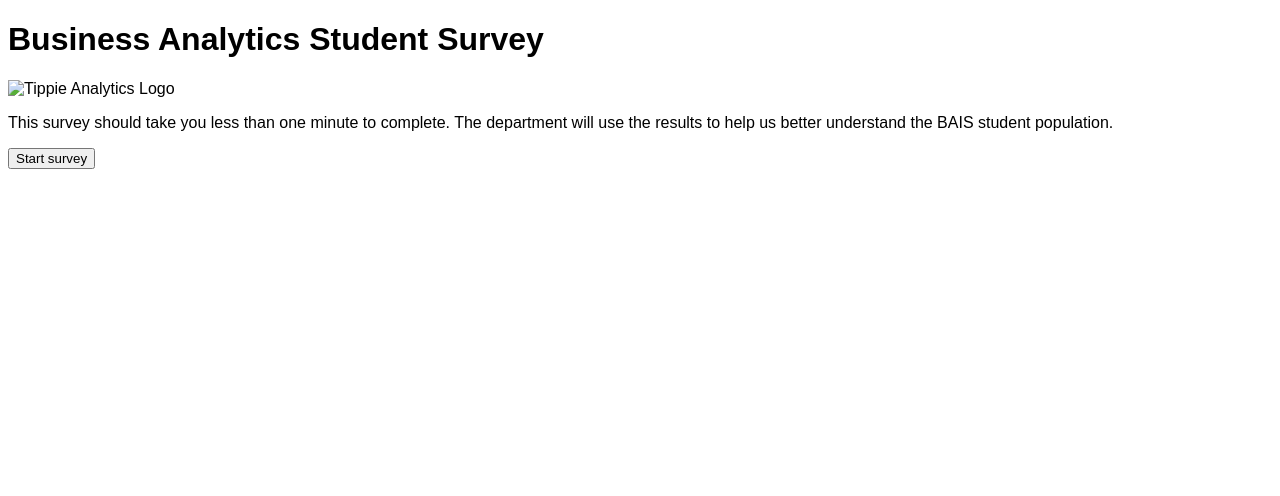
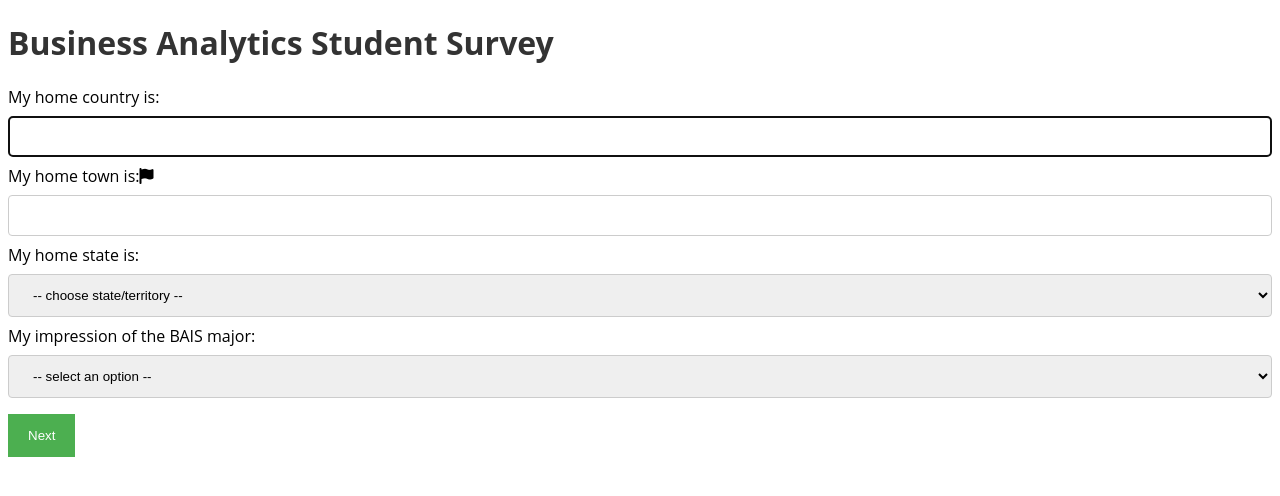
Before and after one commit to jfarrelly27/jfarrelly_HW7, a plain HTML site: page jfarrelly_p1.html in a window 1280 px wide. Drawn offline with Linux system fonts and the light colour scheme.

Commit message:
changing p1

```diff
--- a/jfarrelly_p1.html
+++ b/jfarrelly_p1.html
@@ -3,25 +3,96 @@
 <head>
     <meta charset="UTF-8">
     <meta name="viewport" content="width=device-width, initial-scale=1.0">
-    <title>Business Analytics Student Survey</title>
-    <style>
-        /* Default font family */
-        body {
-            font-family: sans-serif;
-        }
-        /* Default image styling */
-        .survey-image {
-            max-width: 100%;
-            height: auto;
-        }
-    </style>
+    <title>Page 1 - Student Survey</title>
+    <link rel="stylesheet" href="styles.css">
+    <script src="https://kit.fontawesome.com/a1804f2b23.js" crossorigin="anonymous"></script>
 </head>
 <body>
-    <div class="header-container">
-        <h1>Business Analytics Student Survey</h1>
-        <img src="images/Analytics Logo.jpeg" alt="Tippie Analytics Logo" class="survey-image">
-    </div>
-    <p>This survey should take you less than one minute to complete. The department will use the results to help us better understand the BAIS student population.</p>
-    <button onclick="window.location.href='jfarrelly_p1.html';">Start survey</button>
+    <h1>Business Analytics Student Survey</h1>
+    <form action="jfarrelly_p2.html">
+        <label for="home-country">My home country is:</label><br>
+        <input type="text" id="home-country" name="home-country" autofocus><br>
+
+        <label for="home-town">My home town is:</label><span class="tooltip"><i class="fa-solid fa-flag"></i><span class="tooltiptext">Please enter the name of the town where you grew up.</span></span><br>
+        <input type="text" id="home-town" name="home-town" required><br>
+
+        <label for="state-select">My home state is:</label><br>
+        <select name="state" id="state-select" required>
+            <option value="">-- choose state/territory --</option>
+            <!-- Complete list of states and territories -->
+            <option value="Not Applicable">Not Applicable</option>
+                <option value="">-- choose state/territory --</option>
+                <option value="AL">AL</option>
+                <option value="AK">AK</option>
+                <option value="AZ">AZ</option>
+                <option value="AR">AR</option>
+                <option value="CA">CA</option>
+                <option value="CO">CO</option>
+                <option value="CT">CT</option>
+                <option value="DE">DE</option>
+                <option value="FL">FL</option>
+                <option value="GA">GA</option>
+                <option value="HI">HI</option>
+                <option value="ID">ID</option>
+                <option value="IL">IL</option>
+                <option value="IN">IN</option>
+                <option value="IA">IA</option>
+                <option value="KS">KS</option>
+                <option value="KY">KY</option>
+                <option value="LA">LA</option>
+                <option value="ME">ME</option>
+                <option value="MD">MD</option>
+                <option value="MA">MA</option>
+                <option value="MI">MI</option>
+                <option value="MN">MN</option>
+                <option value="MS">MS</option>
+                <option value="MO">MO</option>
+                <option value="MT">MT</option>
+                <option value="NE">NE</option>
+                <option value="NV">NV</option>
+                <option value="NH">NH</option>
+                <option value="NJ">NJ</option>
+                <option value="NM">NM</option>
+                <option value="NY">NY</option>
+                <option value="NC">NC</option>
+                <option value="ND">ND</option>
+                <option value="OH">OH</option>
+                <option value="OK">OK</option>
+                <option value="OR">OR</option>
+                <option value="PA">PA</option>
+                <option value="RI">RI</option>
+                <option value="SC">SC</option>
+                <option value="SD">SD</option>
+                <option value="TN">TN</option>
+                <option value="TX">TX</option>
+                <option value="UT">UT</option>
+                <option value="VT">VT</option>
+                <option value="VA">VA</option>
+                <option value="WA">WA</option>
+                <option value="WV">WV</option>
+                <option value="WI">WI</option>
+                <option value="WY">WY</option>
+                <!-- Added Washington D.C. -->
+                <option value="DC">DC - Washington D.C.</option>
+                <!-- Added U.S. Territories -->
+                <option value="AS">AS - American Samoa</option>
+                <option value="GU">GU - Guam</option>
+                <option value="MP">MP - Northern Mariana Islands</option>
+                <option value="PR">PR - Puerto Rico</option>
+                <option value="VI">VI - U.S. Virgin Islands</option>
+            </select>
+        </select><br>
+
+        <label for="impression">My impression of the BAIS major:</label><br>
+        <select id="impression" name="impression" required>
+            <option value="">-- select an option --</option>
+            <option value="5">Very positive</option>
+            <option value="4">Somewhat positive</option>
+            <option value="3">Neutral</option>
+            <option value="2">Somewhat negative</option>
+            <option value="1">Very negative</option>
+        </select><br>
+        <input type="submit" value="Next">
+    </form>
 </body>
 </html>
```
